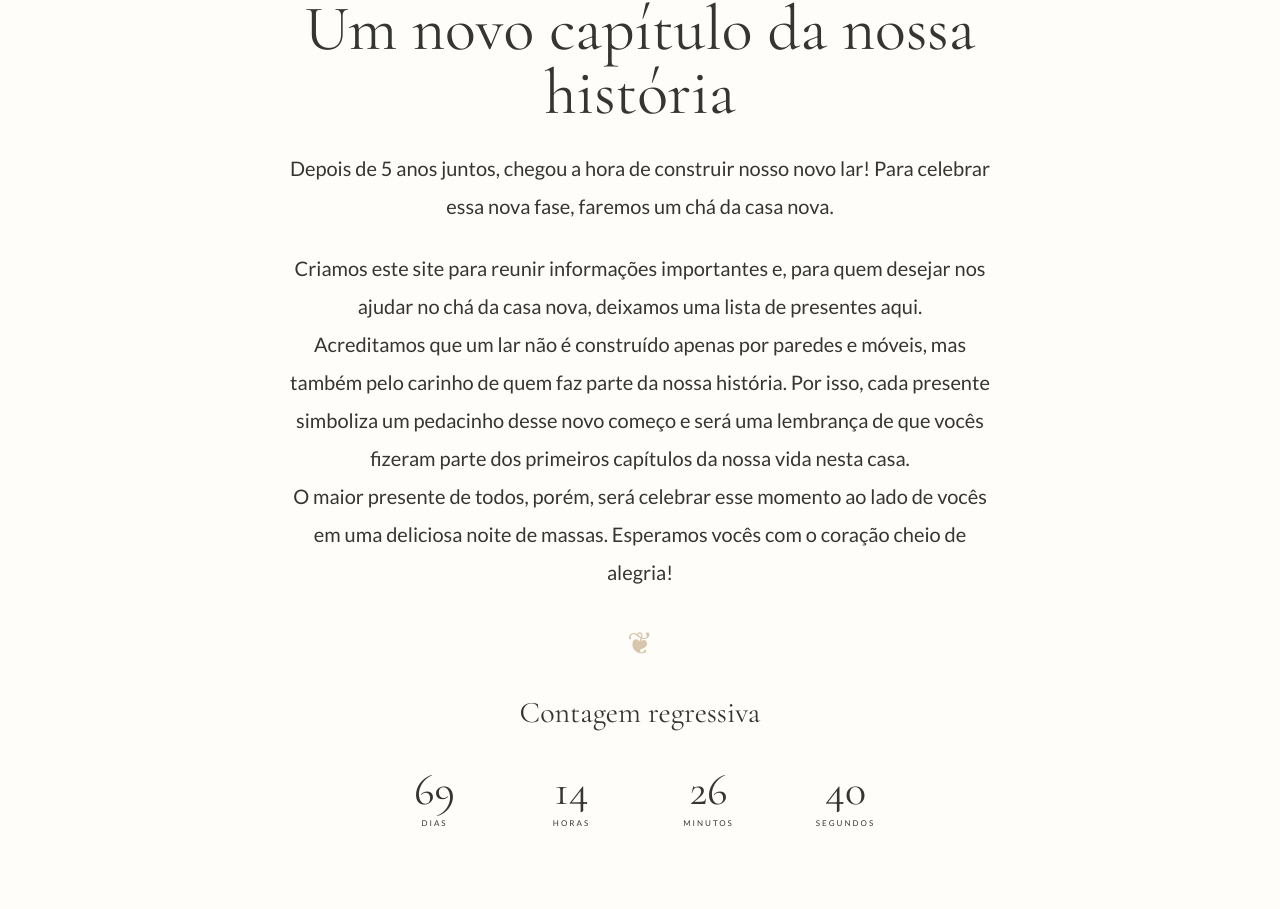
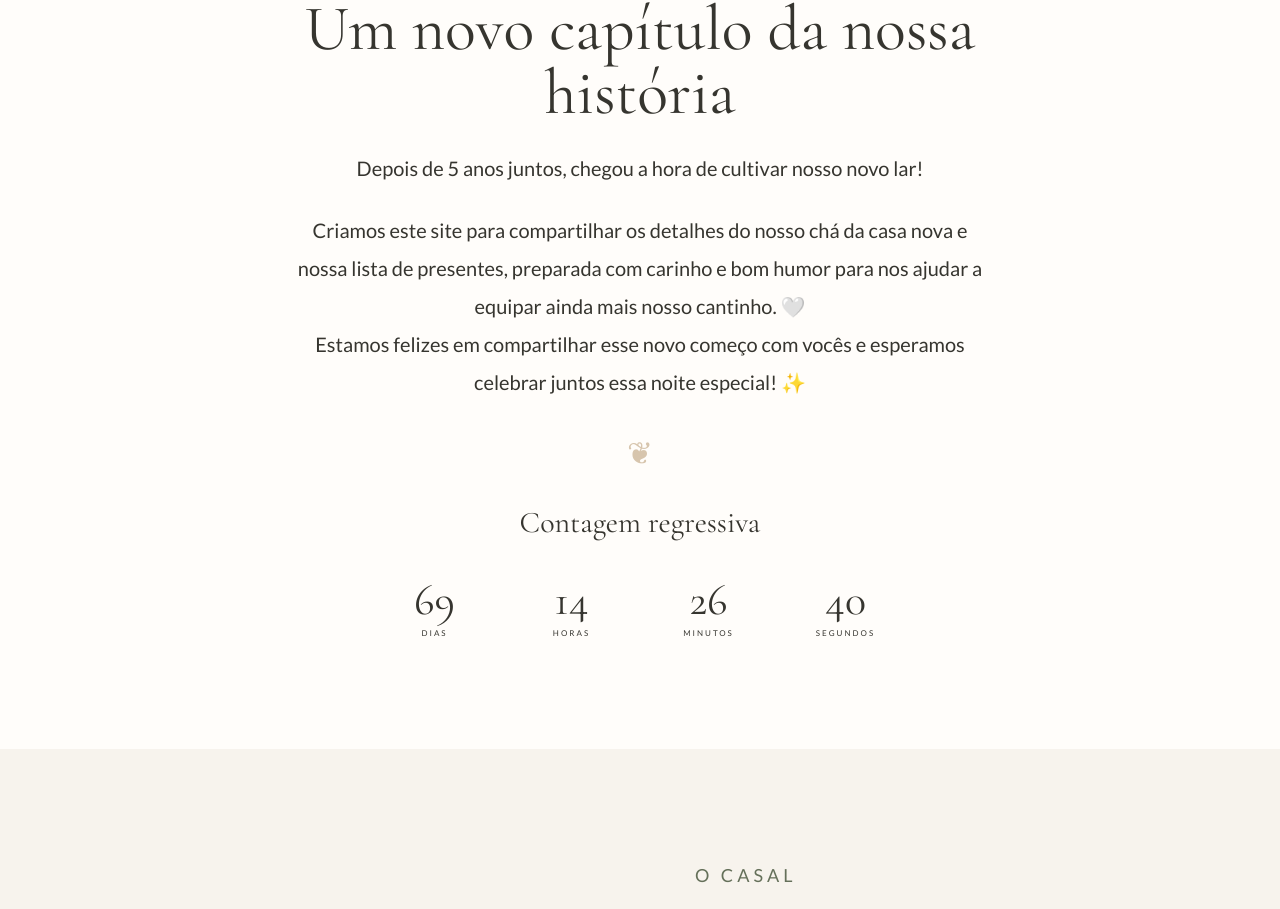
Before and after one commit to pamgaiguer/priscila-montanha-casamento, a Next.js app: page / in a window 1280 px wide. Shown: the part 942-1851 px from the top of the page. Built offline with nearby package versions, Linux system fonts and the light colour scheme.

Commit message:
Atualiza texto de boas-vindas

```diff
--- a/app/page.tsx
+++ b/app/page.tsx
@@ -108,11 +108,10 @@ export default function Home() {
     </section>
 
     <section className="welcome section"><p className="eyebrow">SEJA BEM-VINDO</p><h2>Um novo capítulo da nossa história</h2>
-    <p>Depois de 5 anos juntos, chegou a hora de construir nosso novo lar! Para celebrar essa nova fase, faremos um chá da casa nova.</p>
+    <p>Depois de 5 anos juntos, chegou a hora de cultivar nosso novo lar!</p>
     <br/>
-    <p>Criamos este site para reunir informações importantes e, para quem desejar nos ajudar no chá da casa nova, deixamos uma lista de presentes aqui.</p>
-    <p>Acreditamos que um lar não é construído apenas por paredes e móveis, mas também pelo carinho de quem faz parte da nossa história. Por isso, cada presente simboliza um pedacinho desse novo começo e será uma lembrança de que vocês fizeram parte dos primeiros capítulos da nossa vida nesta casa.</p>
-    <p>O maior presente de todos, porém, será celebrar esse momento ao lado de vocês em uma deliciosa noite de massas. Esperamos vocês com o coração cheio de alegria!</p>
+    <p>Criamos este site para compartilhar os detalhes do nosso chá da casa nova e nossa lista de presentes, preparada com carinho e bom humor para nos ajudar a equipar ainda mais nosso cantinho. 🤍</p>
+    <p>Estamos felizes em compartilhar esse novo começo com vocês e esperamos celebrar juntos essa noite especial! ✨</p>
     <div className="flourish">❦</div><h3>Contagem regressiva</h3><Countdown /></section>
 
     <section id="casal" className="split section"><div className="photoStack"><Image className="photoMain" src="/photos/site-story.jpg" alt="Priscila e Renato juntos" width={1200} height={1800} sizes="(max-width: 900px) 86vw, 43vw"/><div className="photoAccent"/></div><div className="story"><p className="eyebrow">O CASAL</p><h2>Uma história escrita a dois</h2><p>Algumas histórias começam quando menos se espera. A nossa começou logo após o lockdown da pandemia, quando nossos caminhos se cruzaram em um show.</p><p>Entre música, boas conversas e um simples “até logo”, nasceu uma história que mudaria nossas vidas.</p><p>Depois vieram o primeiro encontro, o companheirismo e a certeza de que sempre haveria alguém para acreditar nos sonhos do outro.</p><p>Enquanto cada um construía o próprio caminho, também nascia um sonho em comum: construir um lar, formar uma família e compartilhar a vida.</p><p>Com o tempo, morar juntos deixou de ser apenas um plano e se tornou o próximo passo natural. No Dia dos Namorados de 2026, um pedido de noivado tornou esse sonho ainda mais especial.</p><p>Agora, chegou a hora de escrever um novo capítulo! E não poderíamos imaginar uma forma melhor de começar essa nova fase do que celebrando ao lado das pessoas que amamos.</p><span className="signature">P &amp; R</span></div></section>
```
